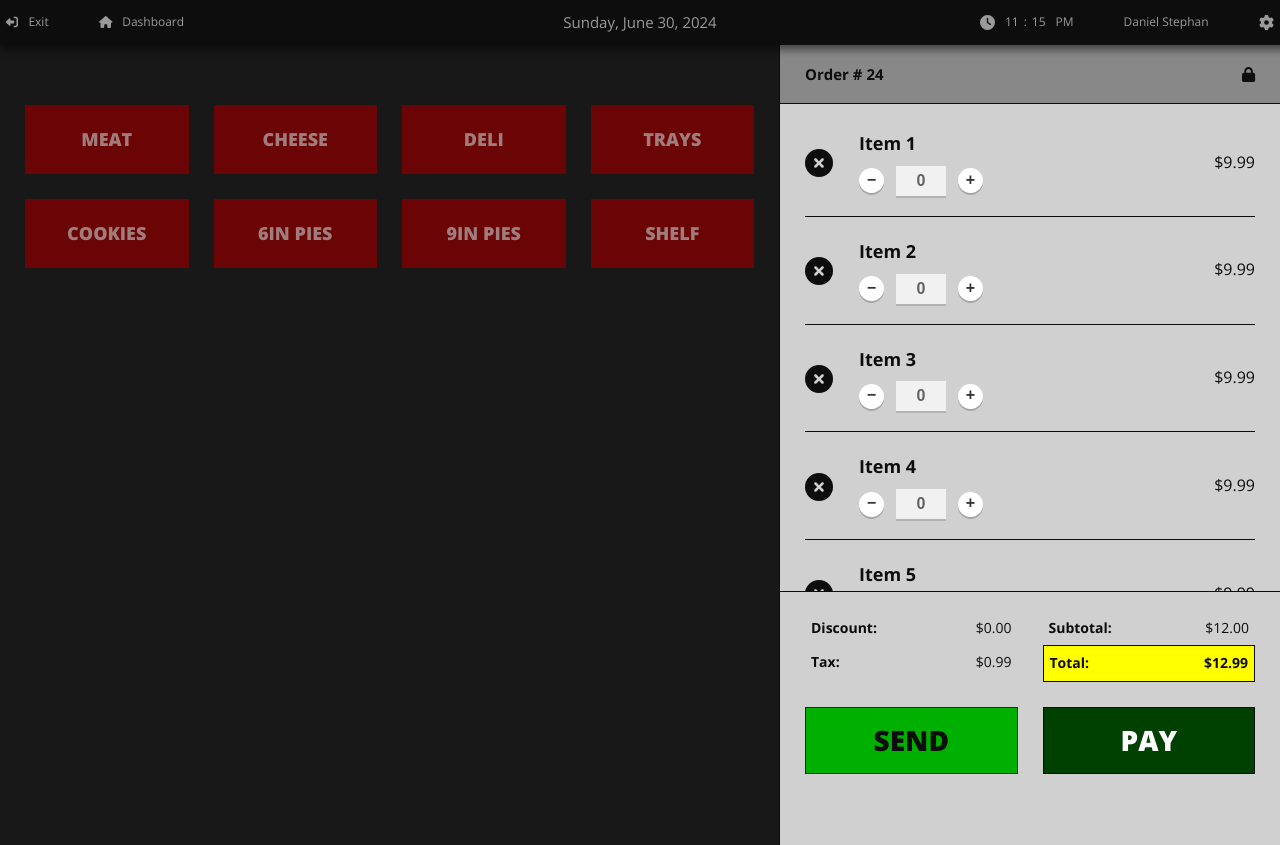
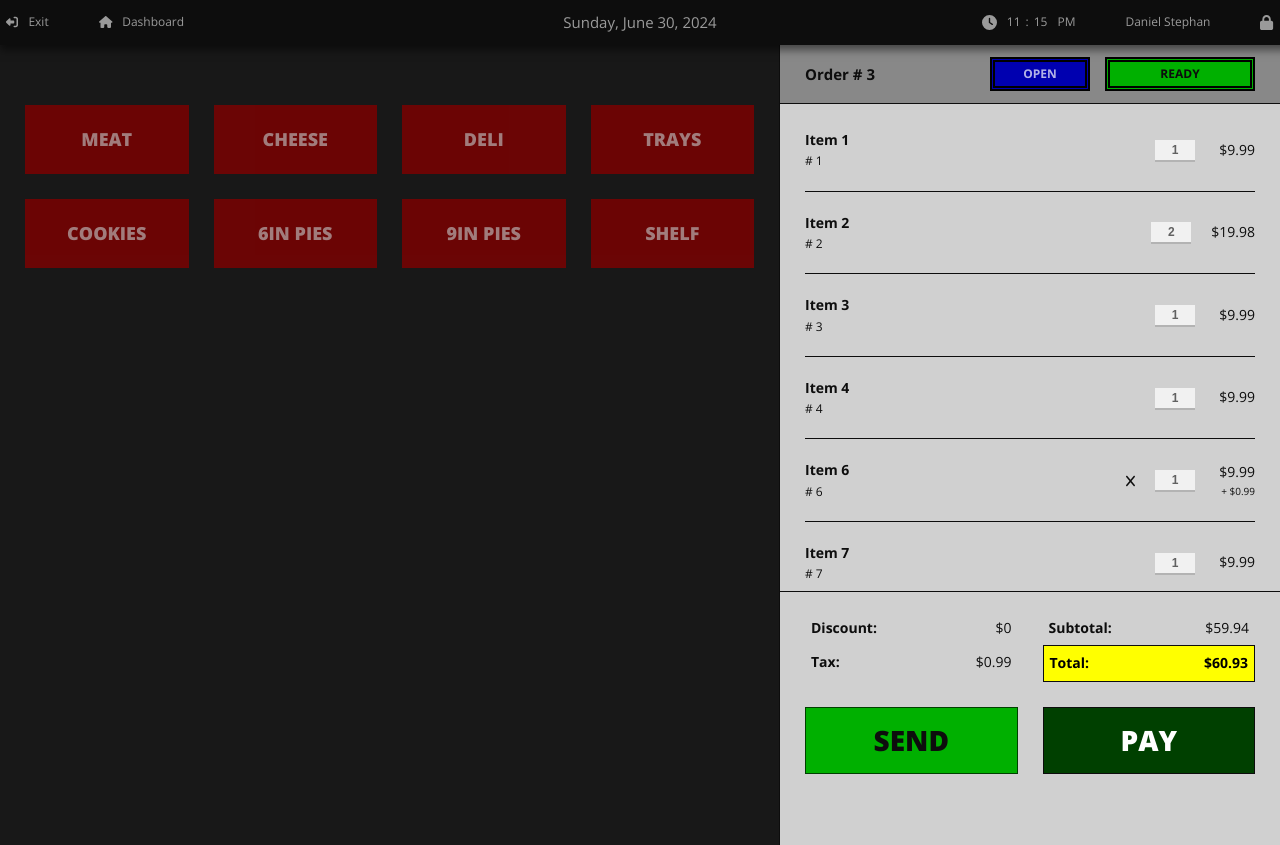
Before and after one commit to dstepha3/market_pos, a Vue app in the folder market_pos/: page /order in a window 1280 px wide. Built offline with nearby package versions, Linux system fonts and the light colour scheme.

Commit message:
Cart Build

```diff
--- a/market_pos/src/components/funnel/Cart.vue
+++ b/market_pos/src/components/funnel/Cart.vue
@@ -1,6 +1,43 @@
 <script setup>
 
-import { ref } from 'vue'
+import { computed } from 'vue'
+import { useStoreStateStore } from '@/stores/store_state'
+
+const store_state = useStoreStateStore()
+
+const storeState = store_state.getStoreState()
+const orderState = store_state.order_state
+const orderEditEnabled = store_state.order_edit
+const orderInfo = store_state.currentOrder
+
+
+const grandSubtotal = computed(() => {
+    let total = 0
+    orderInfo.orderProducts.forEach(product => {
+        total = total + product.price
+  });
+
+  orderInfo.orderSubtotal = total
+  return total.toFixed(2)
+})
+
+const grandTax = computed(() => {
+    let total = 0
+    orderInfo.orderProducts.forEach(product => {
+        total = total + product.tax_price
+  });
+
+  orderInfo.orderTax = total
+  return total
+})
+
+const grandTotal = computed(() => {
+  let total = 0
+  total = orderInfo.orderSubtotal + orderInfo.orderTax
+
+  orderInfo.orderGrandTotal = total
+  return total.toFixed(2)
+})
 
 defineProps({
     parent_view: {
@@ -9,26 +46,8 @@ defineProps({
   }
 })
 
-const items = ref([
-  { id: 1, name: 'Item 1', price: '9.99', quantity: '0' },
-  { id: 2, name: 'Item 2', price: '9.99', quantity: '0' },
-  { id: 3, name: 'Item 3', price: '9.99', quantity: '0' },
-  { id: 4, name: 'Item 4', price: '9.99', quantity: '0' },
-  { id: 5, name: 'Item 5', price: '9.99', quantity: '0' },
-  { id: 6, name: 'Item 6', price: '9.99', quantity: '0' },
-  { id: 7, name: 'Item 7', price: '9.99', quantity: '0' }
-])
-
-function decreaseItem(x){
-    x.quantity--;
-
-    if(x.quantity == '0'){
-        // removeItem();
-    }
-}
-
-function increaseItem(x){
-    x.quantity++;
+function toggleStoreState(){
+    store_state.toggleStoreState();
 }
 
 </script>
@@ -36,38 +55,43 @@ function increaseItem(x){
 <template>
     <div id="cart" :class="parent_view">
         <div class="cart-header">
-            <div class="order-number">Order # 24</div>
+            <div class="order-number">Order # {{ orderInfo.orderNumber }}</div>
             <div class="options">
-                <div class="opt"><font-awesome-icon icon="fa-solid fa-lock" /></div>
-                <div class="opt" style="display: none;"><font-awesome-icon icon="fa-solid fa-lock-open" /></div>
+                <div id="storeState" :class="storeState">{{ storeState }}</div>
+                <div id="orderState" :class="orderState">{{ orderState }}</div>
             </div>
         </div>
         <div class="cart-list">
-            <div class="cart-item" v-for="(cart_item, index) in items" :key="index">
+            <div class="cart-item" v-for="(cart_item, index) in orderInfo.orderProducts" :key="index">
                 <div class="item-left">
-                    <div class="remove-btn"><font-awesome-icon icon="fa-solid fa-circle-xmark" /></div>
+                    <div class="remove-btn" v-if="orderEditEnabled"><font-awesome-icon icon="fa-solid fa-circle-xmark" /></div>
                     <div class="item-details">
                         <div class="title">{{ cart_item.name }}</div>
-                        <div class="quantity-selector">
-                            <div class="qty__selector-module-controls">
-                                <button id="decrease" @click="decreaseItem(cart_item)">&minus;</button>
-                                <input class="qtySelector" id="qtySelector" type="text" name="qtySelector" v-model="cart_item.quantity" placeholder="" readonly="readonly"/>
-                                <button id="increase" @click="increaseItem(cart_item)">&plus;</button>
-                            </div>
-                        </div>
+                        <div class="sku"># {{ cart_item.sku }}</div>
                     </div>
                 </div>
                 <div class="item-right">
-                    <div class="price">${{ cart_item.price }}</div>
+                    <div class="taxed" v-if="cart_item.taxed"><font-awesome-icon icon="fa-solid fa-x" /></div>
+                    <div class="quantity-selector">
+                        <div class="qty__selector-module-controls">
+                            <!-- <button id="decrease" @click="decreaseItem(cart_item)">&minus;</button> -->
+                            <input class="qtySelector" id="qtySelector" type="text" name="qtySelector" v-model="cart_item.quantity" placeholder="" readonly="readonly"/>
+                            <!-- <button id="increase" @click="increaseItem(cart_item)">&plus;</button> -->
+                        </div>
+                    </div>
+                    <div class="price-container">
+                        <div class="price">${{ cart_item.price * cart_item.quantity }}</div>
+                        <div class="tax-price" v-if="cart_item.taxed">+ ${{ cart_item.tax_price }}</div>
+                    </div>
                 </div>
             </div>
         </div>
         <div class="cart-footer">
             <div class="cart-summary">
-                <div class="discount summary-item"><div class="summary-title">Discount:</div><div>$0.00</div></div>
-                <div class="subtotal summary-item"><div class="summary-title">Subtotal:</div><div>$12.00</div></div>
-                <div class="tax summary-item"><div class="summary-title">Tax:</div><div>$0.99</div></div>
-                <div class="grandtotal summary-item"><div class="summary-title">Total:</div><div>$12.99</div></div>
+                <div class="discount summary-item"><div class="summary-title">Discount:</div><div>${{ orderInfo.orderDiscount }}</div></div>
+                <div class="subtotal summary-item"><div class="summary-title">Subtotal:</div><div>${{ grandSubtotal }}</div></div>
+                <div class="tax summary-item"><div class="summary-title">Tax:</div><div>${{ grandTax }}</div></div>
+                <div class="grandtotal summary-item"><div class="summary-title">Total:</div><div>${{ grandTotal }}</div></div>
             </div>
             <div class="btn-row">
                 <div id="send-btn" class="btn"><span>Send</span></div>
@@ -98,6 +122,48 @@ function increaseItem(x){
     display: flex;
     justify-content: flex-end;
     align-items: center;
+    column-gap: 15px;
+}
+#storeState{
+    width: 100px;
+    padding: 2px;
+    font-size: 12px;
+    font-weight: 700;
+    text-transform: uppercase;
+    text-align: center;
+    border: thick double #000;
+    cursor: pointer;
+}
+#storeState.open{
+    background-color: var(--color-blue-light);
+    color: rgba(255,255,255,0.7);
+}
+#storeState.closed{
+    background-color: var(--color-red-light);
+}
+#orderState{
+    width: 150px;
+    padding: 2px;
+    font-size: 12px;
+    font-weight: 700;
+    text-transform: uppercase;
+    text-align: center;
+    border: thick double #000;
+}
+#orderState.ready{
+    background-color: var(--color-green-light);
+}
+#orderState.connecting{
+    background-color: var(--color-black);
+    border-color: var(--color-blue-light);
+    color: rgba(255,255,255,0.7);
+}
+#orderState.error{
+    background-color: var(--color-red-light);
+}
+#orderState.off{
+    background-color: #888888;
+    opacity: 0.3;
 }
 .opt{
     cursor: pointer;
@@ -124,6 +190,15 @@ function increaseItem(x){
     column-gap: 30px;
     align-items: center;
     width: 100%;
+    flex-basis: 60%;
+}
+.item-right{
+    display: flex;
+    column-gap: 10px;
+    justify-content: flex-end;
+    align-items: center;
+    width: 100%;
+    flex-basis: 40%;
 }
 .remove-btn{
     max-width: 24px;
@@ -139,16 +214,27 @@ function increaseItem(x){
 }
 .title{
     font-weight: 700;
-    font-size: 18px;
+    font-size: 14px;
+}
+.sku{
+    font-size: 12px;
+}
+.taxed svg{
+    font-size: 12px;
+    padding-bottom: 1px;
+}
+.price-container{
+    text-align: right;
+    min-width: 40px;
 }
 .price{
-    font-size: 16px;
+    font-size: 14px;
+}
+.tax-price{
+    font-size: 10px;
 }
 .cart-list > :last-child{
     border-bottom: none;
-}
-.quantity-selector{
-    margin-top: 8px;
 }
 .qty__selector-module-controls {
   width: 100%;
@@ -157,7 +243,7 @@ function increaseItem(x){
   align-items: center;
 }
 .qty__selector-module-controls > * {
-  height: 48px;
+  height: 20px;
   font-size: 16px;
   line-height: 16px;
   font-weight: bold;
@@ -173,9 +259,9 @@ function increaseItem(x){
   transform: scale(1.1);
 }
 .qty__selector-module-controls button {
-  width: 25px;
-  height: 25px;
-  font-size: 16px;
+  width: 20px;
+  height: 20px;
+  font-size: 14px;
   border-radius: 999px;
   display: flex;
   justify-content: center;
@@ -193,12 +279,12 @@ function increaseItem(x){
     background-color: var(--color-red-light);
 }
 .qty__selector-module-controls .qtySelector {
-  height: 30px;
-  width: 50px;
+  height: 20px;
+  width: 40px;
   padding: 6px;
-  margin: 0 12px 0 12px;
+  margin: 0 10px 0 10px;
   text-align: center;
-  font-size: 16px;
+  font-size: 12px;
   opacity: 0.7;
   transition: all 0.7s ease-in-out;
   user-select: none;
@@ -263,7 +349,9 @@ function increaseItem(x){
 .grandtotal{
     position: relative;
     background-color: yellow;
+    font-size: 14px !important;
     border: 0.5px solid var(--color-black);
+    color: #000 !important;
 
 }
 </style>
--- a/market_pos/src/components/header/MainHeader.vue
+++ b/market_pos/src/components/header/MainHeader.vue
@@ -64,14 +64,24 @@ onUnmounted(() => {
           <RouterLink to="employee">
             <span class="username">{{ user.username }}</span>
           </RouterLink>
+          <span v-if="user.userLevel">
             <RouterLink
-            v-if="user.userLevel"
+              v-if="current_page == 'waiting_room' || current_page == 'dashboard'"
               to="settings"
               class="settingsBtn"
               title="System Settings"
             >
               <font-awesome-icon icon="fa-solid fa-gear" />
             </RouterLink>
+            <div v-else>
+              <div class="adminLockBtn" title="Manager Unlock">
+                <font-awesome-icon icon="fa-solid fa-lock" />
+              </div>
+              <div style="display: none;" class="adminUnlockBtn" title="Manager Lock">
+                <font-awesome-icon icon="fa-solid fa-lock-open" />
+              </div>
+            </div>
+          </span>
         </div>
       </div>
     </div>
@@ -160,4 +170,8 @@ a:hover {
 #header-time {
   min-width: 70px;
 }
+
+.adminUnlockBtn, .adminLockBtn{
+  cursor: pointer;
+}
 </style>
--- /dev/null
+++ b/market_pos/src/stores/store_state.js
@@ -0,0 +1,47 @@
+import { ref, computed } from 'vue';
+import { defineStore } from 'pinia';
+
+export const useStoreStateStore = defineStore('store', () => {
+  const store_state = ref(true);
+  const order_state = ref('ready');
+  const order_edit = ref(false);
+
+  const currentOrder = ref({
+    orderNumber: 3,
+    orderProducts: [
+      { sku: 1, name: 'Item 1', price: 9.99, tax_price: 0, quantity: '1', taxed: false, productGrandTotal: '9.99' },
+      { sku: 2, name: 'Item 2', price: 9.99, tax_price: 0, quantity: '2', taxed: false, productGrandTotal: '9.99' },
+      { sku: 3, name: 'Item 3', price: 9.99, tax_price: 0, quantity: '1', taxed: false, productGrandTotal: '9.99' },
+      { sku: 4, name: 'Item 4', price: 9.99, tax_price: 0, quantity: '1', taxed: false, productGrandTotal: '9.99' },
+      { sku: 6, name: 'Item 6', price: 9.99, tax_price: 0.99, quantity: '1', taxed: true, productGrandTotal: '10.98' },
+      { sku: 7, name: 'Item 7', price: 9.99, tax_price: 0, quantity: '1', taxed: false, productGrandTotal: '9.99' }
+    ],
+    orderSubtotal: 0.00,
+    orderTax: 0.00,
+    orderDiscount: 0.00,
+    orderGrandTotal: 0.00,
+    paymentMethod: '',
+    orderPaid: false
+  });
+
+  const mode = ref('');
+
+  const getStoreState = () => {
+     return store_state ? 'open' : 'close'
+  }
+
+  const toggleStoreState = () => {
+
+  }
+
+  return {
+    store_state,
+    order_state,
+    order_edit,
+    currentOrder,
+    mode,
+
+    getStoreState,
+    toggleStoreState
+  };
+});
```
Lines whose indentation alone changed are shown as unchanged.
